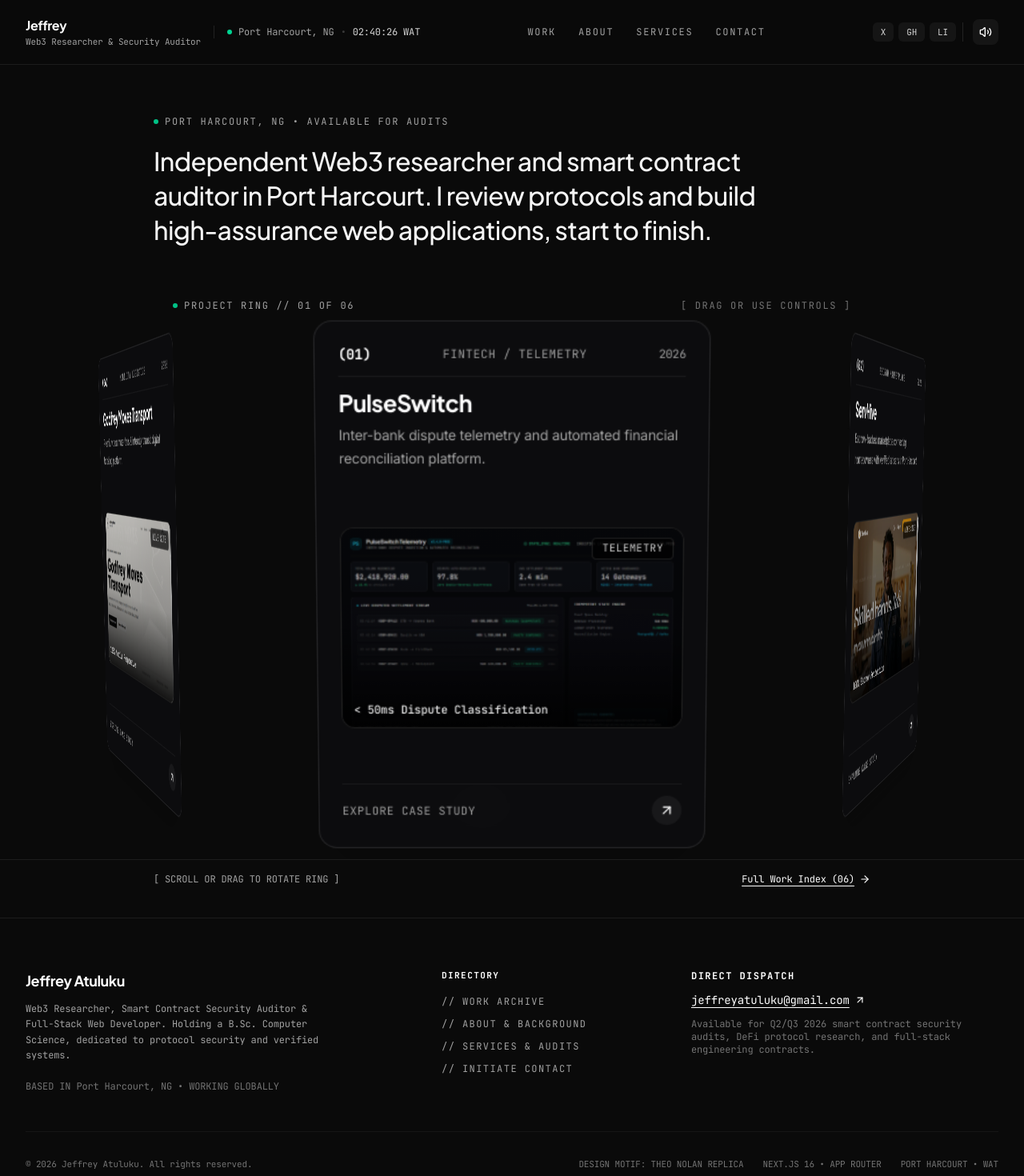
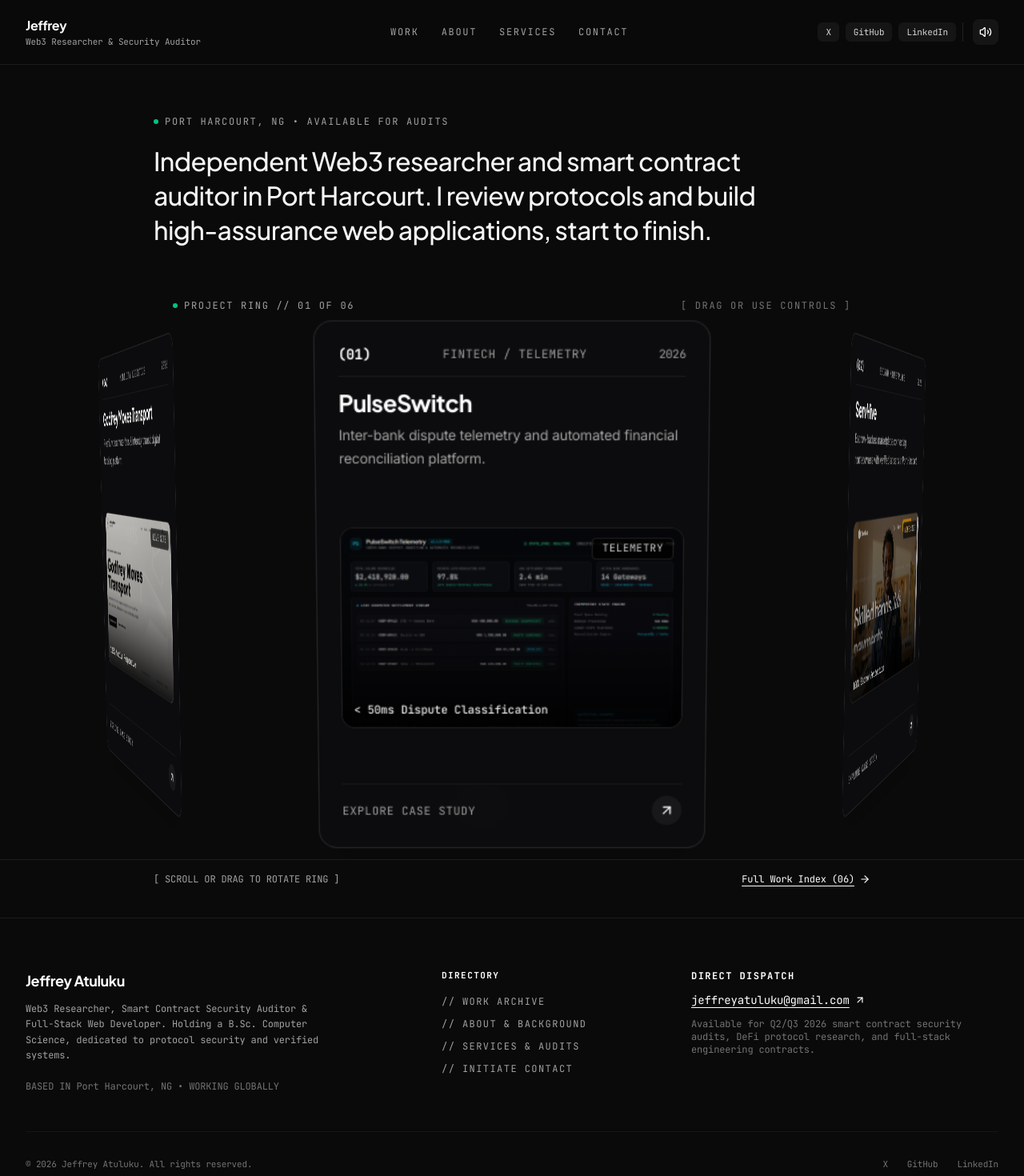
Before and after one commit to Jeffrey978/portfolio, a Next.js app: page / in a window 1280 px wide. Shown: the top 1470 px of the page at 80% size. Built offline with nearby package versions, Linux system fonts and the light colour scheme.

Commit message:
clean: remove AI-sounding metadata from header and footer, spell out GitHub and LinkedIn

```diff
--- a/src/components/layout/site-footer.tsx
+++ b/src/components/layout/site-footer.tsx
@@ -82,9 +82,30 @@ export function SiteFooter() {
             &copy; 2026 {PROFILE.fullName}. All rights reserved.
           </div>
           <div className="flex items-center gap-6">
-            <span>DESIGN MOTIF: THEO NOLAN REPLICA</span>
-            <span>NEXT.JS 16 &bull; APP ROUTER</span>
-            <span>PORT HARCOURT &bull; WAT</span>
+            <a
+              href={PROFILE.socials.x}
+              target="_blank"
+              rel="noopener noreferrer"
+              className="hover:text-white transition-colors"
+            >
+              X
+            </a>
+            <a
+              href={PROFILE.socials.github}
+              target="_blank"
+              rel="noopener noreferrer"
+              className="hover:text-white transition-colors"
+            >
+              GitHub
+            </a>
+            <a
+              href={PROFILE.socials.linkedin}
+              target="_blank"
+              rel="noopener noreferrer"
+              className="hover:text-white transition-colors"
+            >
+              LinkedIn
+            </a>
           </div>
         </div>
       </div>
--- a/src/components/layout/site-header.tsx
+++ b/src/components/layout/site-header.tsx
@@ -10,27 +10,8 @@ import { Volume2, VolumeX, Menu, X, ArrowUpRight } from "lucide-react";
 
 export function SiteHeader() {
   const pathname = usePathname();
-  const [timeStr, setTimeStr] = useState("");
   const [mobileMenuOpen, setMobileMenuOpen] = useState(false);
   const [muted, setMuted] = useState(false);
-
-  // Live Port Harcourt Time (WAT / UTC+1)
-  useEffect(() => {
-    const updateTime = () => {
-      const now = new Date();
-      const options: Intl.DateTimeFormatOptions = {
-        timeZone: "Africa/Lagos",
-        hour: "2-digit",
-        minute: "2-digit",
-        second: "2-digit",
-        hour12: false,
-      };
-      setTimeStr(new Intl.DateTimeFormat("en-GB", options).format(now));
-    };
-    updateTime();
-    const timer = setInterval(updateTime, 1000);
-    return () => clearInterval(timer);
-  }, []);
 
   const toggleSound = () => {
     const nextMuted = soundFX.toggleMute();
@@ -62,14 +43,6 @@ export function SiteHeader() {
               Web3 Researcher &amp; Security Auditor
             </span>
           </Link>
-
-          {/* Location & Time Indicator */}
-          <div className="hidden lg:flex items-center gap-2 pl-4 border-l border-white/10 text-xs font-mono text-neutral-400">
-            <span className="w-1.5 h-1.5 rounded-full bg-emerald-400 animate-pulse" />
-            <span>{PROFILE.location}</span>
-            <span className="text-white/20">&bull;</span>
-            <span className="text-neutral-300">{timeStr || "00:00:00"} WAT</span>
-          </div>
         </div>
 
         {/* Center/Right: Navigation Links */}
@@ -100,7 +73,7 @@ export function SiteHeader() {
         {/* Right: Socials, Sound Toggle & Mobile Menu */}
         <div className="flex items-center gap-2 sm:gap-3">
           {/* Social Micro-Pills */}
-          <div className="hidden sm:flex items-center gap-1.5 pr-2 border-r border-white/10 text-[11px] font-mono">
+          <div className="hidden sm:flex items-center gap-2 pr-2 border-r border-white/10 text-[11px] font-mono">
             <a
               href={PROFILE.socials.x}
               target="_blank"
@@ -114,19 +87,19 @@ export function SiteHeader() {
               href={PROFILE.socials.github}
               target="_blank"
               rel="noopener noreferrer"
-              data-cursor="GH"
+              data-cursor="GITHUB"
               className="px-2.5 py-1 rounded-md bg-white/5 hover:bg-white/15 text-neutral-300 hover:text-white transition-colors"
             >
-              GH
+              GitHub
             </a>
             <a
               href={PROFILE.socials.linkedin}
               target="_blank"
               rel="noopener noreferrer"
-              data-cursor="LI"
+              data-cursor="LINKEDIN"
               className="px-2.5 py-1 rounded-md bg-white/5 hover:bg-white/15 text-neutral-300 hover:text-white transition-colors"
             >
-              LI
+              LinkedIn
             </a>
           </div>
 
@@ -156,13 +129,6 @@ export function SiteHeader() {
       {/* Mobile Drawer Menu */}
       {mobileMenuOpen && (
         <div className="md:hidden border-t border-white/10 bg-[#0a0a0a]/95 backdrop-blur-2xl px-6 py-8 flex flex-col gap-6 animate-in slide-in-from-top-2 duration-200">
-          <div className="flex items-center gap-2 text-xs font-mono text-neutral-400 pb-4 border-b border-white/5">
-            <span className="w-2 h-2 rounded-full bg-emerald-400 animate-pulse" />
-            <span>{PROFILE.location}</span>
-            <span>&bull;</span>
-            <span className="text-white">{timeStr} WAT</span>
-          </div>
-
           <nav className="flex flex-col gap-4 text-lg font-display font-semibold">
             {navLinks.map((link) => (
               <Link
```
